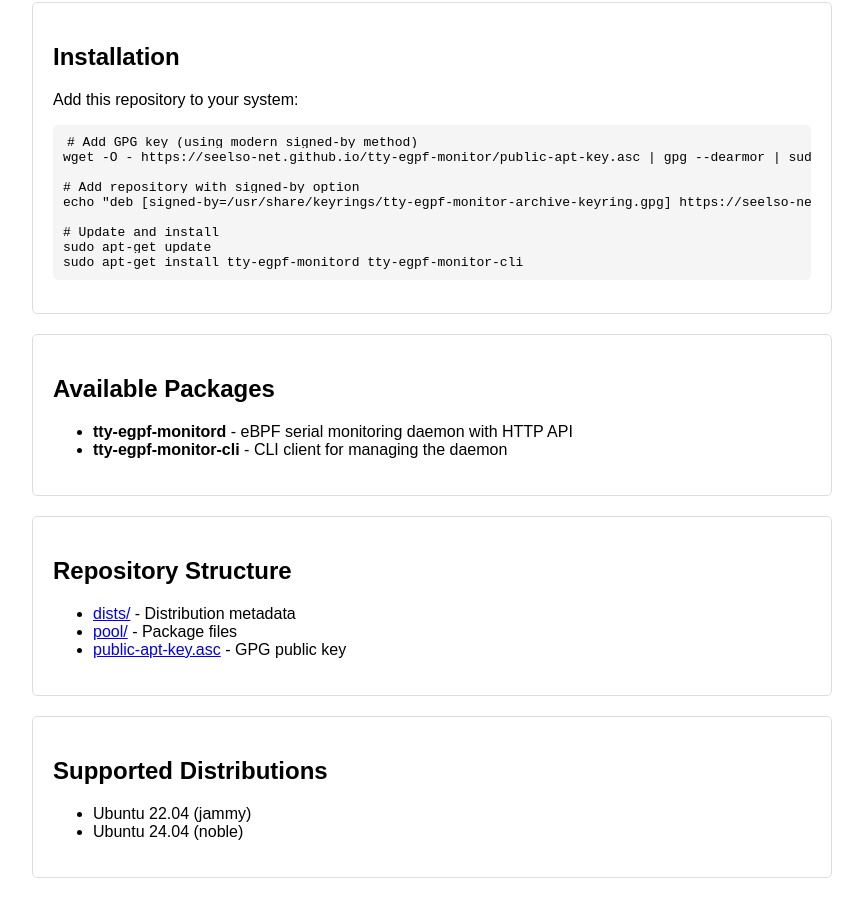
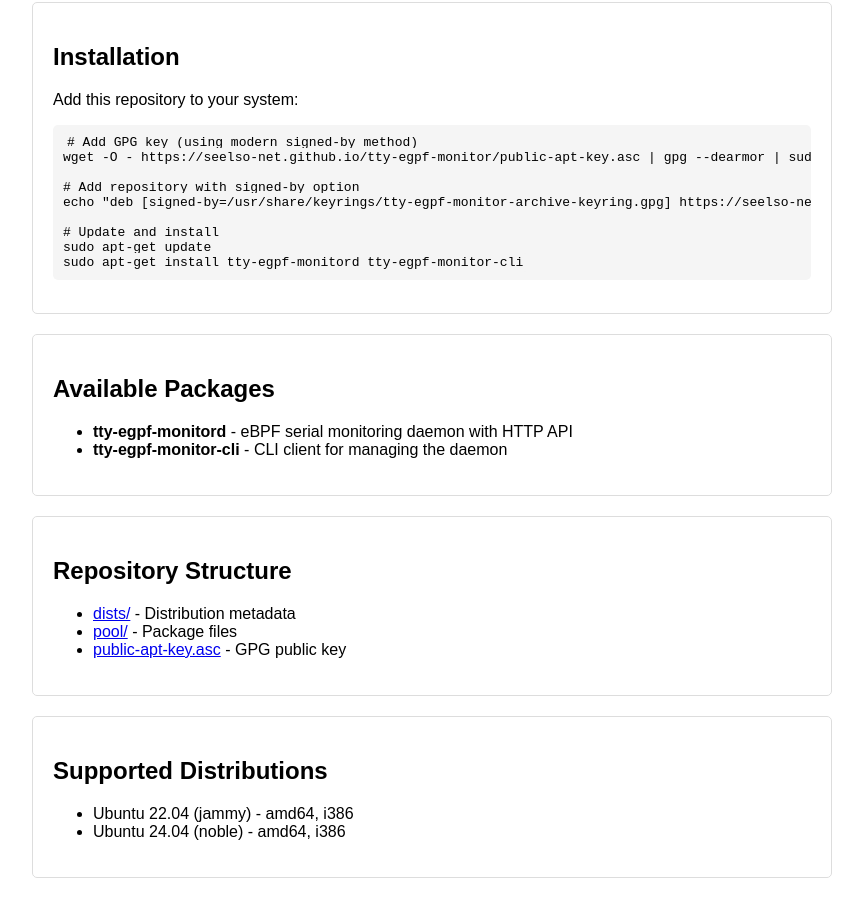
Before and after one commit to seelso-net/tty-egpf-monitor, a plain HTML site: page index.html in a window 1280 px wide. Shown: the part 96-1010 px from the top of the page, without its empty margins (208-1071 px from the left). Drawn offline with Linux system fonts and the light colour scheme.

Commit message:
feat: Add i386 (32-bit) architecture support
- Update Makefile to handle i386 and i686 architectures
- Configure APT repository for multi-architecture support
- Update testing framework to test both amd64 and i386
- Update documentation to reflect multi-architecture support
- All packages now support both 64-bit and 32-bit systems

```diff
--- a/index.html
+++ b/index.html
@@ -48,8 +48,8 @@ sudo apt-get install tty-egpf-monitord tty-egpf-monitor-cli</code></pre>
         <div class="section">
             <h2>Supported Distributions</h2>
             <ul>
-                <li>Ubuntu 22.04 (jammy)</li>
-                <li>Ubuntu 24.04 (noble)</li>
+                <li>Ubuntu 22.04 (jammy) - amd64, i386</li>
+                <li>Ubuntu 24.04 (noble) - amd64, i386</li>
             </ul>
         </div>
     </div>
```
Also changed, not shown: 4 other files.
